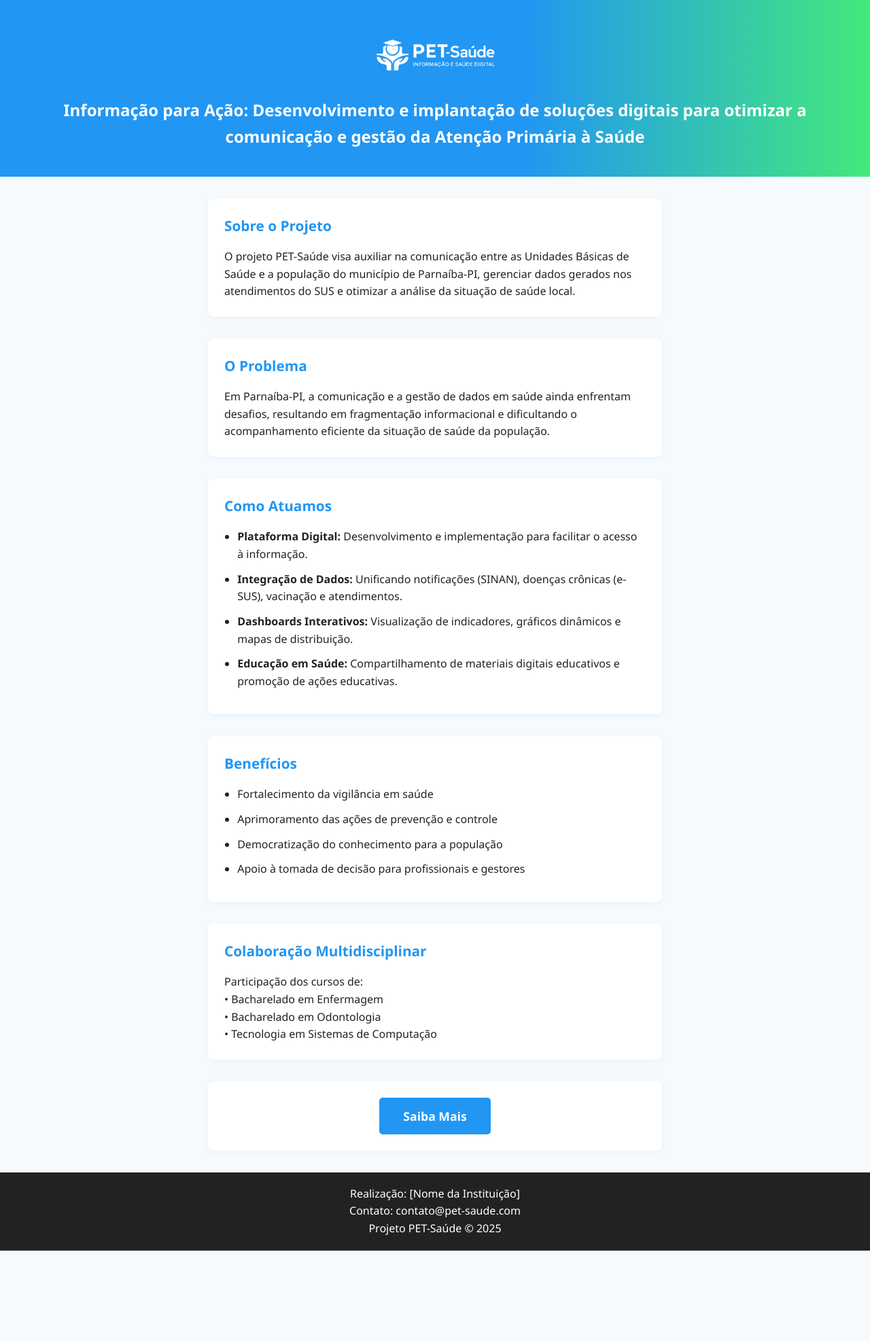
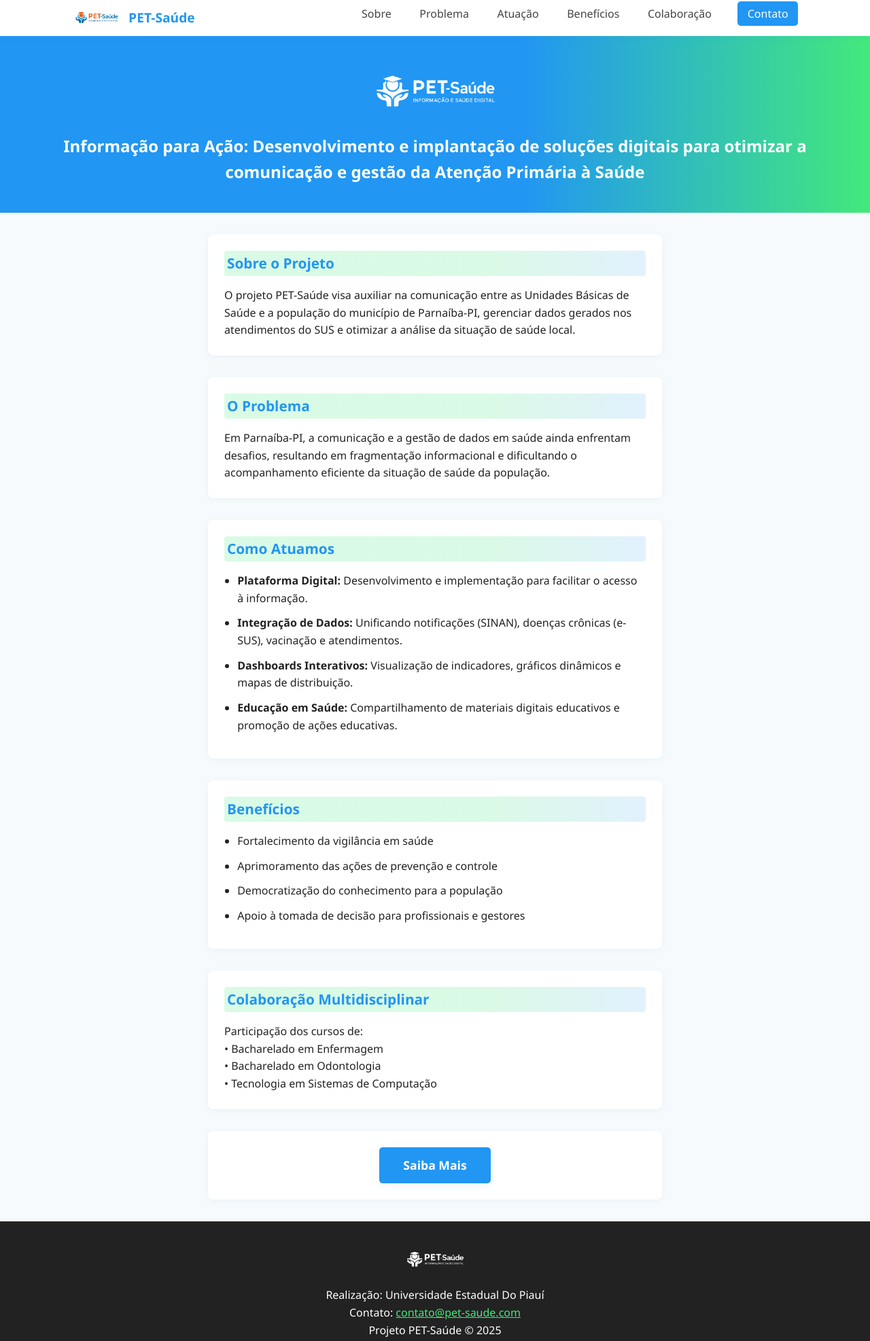
Before and after one commit to Fabricio-Fontenele/Landing-Page-do-PET-Saude, a plain HTML site: page index.html in a window 1280 px wide. Shown: the whole page at 68% size. Before the commit the page ends 1840 px from the top, so only its background shows below. Drawn offline with Linux system fonts and the light colour scheme.

Commit message:
Refactor navigation structure and enhance styling; add smooth scroll and welcome message functionality

```diff
--- a/assets/CSS/style.css
+++ b/assets/CSS/style.css
@@ -1,4 +1,3 @@
-/* Reset básico */
 * {
   margin: 0;
   padding: 0;
@@ -6,7 +5,7 @@
 }
 
 body {
-  font-family: 'Segoe UI', Arial, sans-serif;
+  font-family: "Segoe UI", Arial, sans-serif;
   background: #f7fafc;
   color: #222;
   line-height: 1.6;
@@ -26,6 +25,7 @@ header {
   display: inline-block;
   margin-bottom: 0.7rem;
   filter: brightness(0) invert(1);
+  max-width: 95vw;
 }
 
 h1 {
@@ -75,20 +75,187 @@ li {
   text-decoration: none;
   font-size: 1.1rem;
   font-weight: bold;
-  transition: background 0.2s;
+  transition: background 0.2s, transform 0.2s, box-shadow 0.2s;
+  box-shadow: 0 4px 16px rgba(33, 150, 243, 0.08);
+  cursor: pointer;
 }
 
-.btn:hover {
+.btn:hover,
+.btn.clicked {
   background: #174bbd;
+  transform: scale(0.98);
+  box-shadow: 0 0 0 3px #43e97b66;
 }
 
 footer {
   background: #222;
   color: #fff;
   text-align: center;
-  padding: 1.2rem 0 1.2rem 0;
+  padding: 2rem 0 1.2rem 0;
   font-size: 1rem;
   margin-top: 2rem;
+  position: relative;
+}
+
+.footer-logo {
+  margin-bottom: 1rem;
+  text-align: center;
+}
+
+.footer-logo img {
+  height: 48px;
+  width: auto;
+  display: inline-block;
+  vertical-align: middle;
+  filter: brightness(0) invert(1);
+  transition: filter 0.2s, height 0.2s;
+  max-width: 80vw;
+}
+
+.highlight-title {
+  animation: highlightIn 0.8s cubic-bezier(0.77, 0, 0.18, 1) 1;
+  background: linear-gradient(90deg, #43e97b33 60%, #2196f322 100%);
+  border-radius: 4px;
+  padding: 2px 4px;
+}
+
+@keyframes highlightIn {
+  from {
+    background: transparent;
+    opacity: 0.2;
+    transform: translateY(32px) scale(0.9);
+  }
+  to {
+    background: linear-gradient(90deg, #43e97b33 60%, #2196f322 100%);
+    opacity: 1;
+    transform: translateY(0) scale(1);
+  }
+}
+
+
+.topbar {
+  width: 100%;
+  background: #fff;
+  box-shadow: 0 2px 10px rgba(33, 150, 243, 0.09);
+  position: sticky;
+  top: 0;
+  z-index: 50;
+}
+
+.topbar-container {
+  max-width: 1100px;
+  margin: 0 auto;
+  padding: 0.5rem 1rem;
+  display: flex;
+  align-items: center;
+  justify-content: space-between;
+}
+
+.topbar-logo {
+  display: flex;
+  align-items: center;
+  text-decoration: none;
+  font-weight: bold;
+  font-size: 1.2rem;
+  color: #2196f3;
+  gap: 0.5rem;
+}
+
+.topbar-logo img {
+  height: 36px;
+  width: auto;
+  display: inline-block;
+  vertical-align: middle;
+  margin-right: 0.2rem;
+}
+
+.topbar-links {
+  display: flex;
+  align-items: center;
+  list-style: none;
+  gap: 0.8rem;
+  margin: 0;
+  padding: 0;
+}
+
+.topbar-links li a {
+  color: #444;
+  text-decoration: none;
+  font-weight: 500;
+  padding: 0.45rem 0.9rem;
+  border-radius: 5px;
+  transition: background 0.16s, color 0.16s;
+  font-size: 1rem;
+}
+
+.topbar-links li a:hover,
+.topbar-links li a.active {
+  background: #2196f3;
+  color: #fff;
+}
+
+.topbar-cta {
+  background: #2196f3;
+  color: #fff !important;
+  border-radius: 20px;
+  font-weight: bold;
+  margin-left: 0.7rem;
+  transition: background 0.16s;
+}
+
+.topbar-cta:hover {
+  background: #174bbd;
+}
+
+.topbar-menu {
+  display: none;
+  background: none;
+  border: none;
+  font-size: 2rem;
+  color: #2196f3;
+  cursor: pointer;
+  margin-left: 1rem;
+  padding: 0.2rem 0.5rem;
+}
+
+
+@media (max-width: 860px) {
+  .topbar-container {
+    flex-wrap: wrap;
+    gap: 0.5rem 0;
+  }
+  .topbar-links {
+    gap: 0.4rem;
+  }
+  .topbar-logo span {
+    font-size: 1rem;
+  }
+}
+
+@media (max-width: 700px) {
+  .topbar-container {
+    flex-direction: row;
+    align-items: center;
+  }
+  .topbar-links {
+    position: absolute;
+    top: 56px;
+    left: 0;
+    width: 100%;
+    flex-direction: column;
+    background: #fff;
+    box-shadow: 0 4px 16px rgba(33, 150, 243, 0.1);
+    display: none;
+    padding: 1rem 0 1rem 0;
+    z-index: 99;
+    gap: 0.3rem;
+  }
+  .topbar-links.show {
+    display: flex;
+  }
+  .topbar-menu {
+    display: block;
+  }
 }
 
 @media (max-width: 600px) {
@@ -105,4 +272,19 @@ footer {
     padding: 1rem;
     margin-bottom: 1rem;
   }
+  .logo img {
+    height: 64px;
+  }
+  .footer-logo img {
+    height: 32px;
+  }
+  .topbar-logo img {
+    height: 28px;
+  }
+  .topbar-logo span {
+    font-size: 0.93rem;
+  }
+  .topbar-links {
+    top: 48px;
+  }
 }
--- /dev/null
+++ b/assets/JS/main.js
@@ -0,0 +1,44 @@
+document.addEventListener("DOMContentLoaded", function () {
+  const btn = document.querySelector(".btn");
+  const sobre = document.querySelector(".sobre");
+  if (btn && sobre) {
+    btn.addEventListener("click", function (e) {
+      e.preventDefault();
+      sobre.scrollIntoView({ behavior: "smooth" });
+      btn.classList.add("clicked");
+      setTimeout(() => btn.classList.remove("clicked"), 400);
+    });
+  }
+
+  const welcome = document.createElement("div");
+  welcome.innerText = "Bem-vindo(a) ao PET-Saúde!";
+  welcome.style.position = "fixed";
+  welcome.style.top = "20px";
+  welcome.style.left = "50%";
+  welcome.style.transform = "translateX(-50%)";
+  welcome.style.background = "#2196f3";
+  welcome.style.color = "#fff";
+  welcome.style.padding = "0.7rem 1.6rem";
+  welcome.style.borderRadius = "20px";
+  welcome.style.boxShadow = "0 2px 12px rgba(33,150,243,0.12)";
+  welcome.style.fontWeight = "bold";
+  welcome.style.zIndex = "999";
+  welcome.style.fontFamily = "inherit";
+  document.body.appendChild(welcome);
+  setTimeout(() => {
+    welcome.style.opacity = "0";
+    setTimeout(() => welcome.remove(), 600);
+  }, 2000);
+
+  const observer = new IntersectionObserver(
+    (entries) => {
+      entries.forEach((e) => {
+        if (e.isIntersecting) {
+          e.target.classList.add("highlight-title");
+        }
+      });
+    },
+    { threshold: 0.5 }
+  );
+  document.querySelectorAll("section h2").forEach((h2) => observer.observe(h2));
+});
--- a/index.html
+++ b/index.html
@@ -4,13 +4,37 @@
     <meta charset="UTF-8" />
     <meta name="viewport" content="width=device-width, initial-scale=1.0" />
     <title>PET-Saúde</title>
-
     <link rel="stylesheet" href="assets/CSS/style.css" />
   </head>
   <body>
-    <header>
+    <nav class="topbar" role="navigation" aria-label="Menu principal">
+      <div class="topbar-container">
+        <a href="#" class="topbar-logo" title="Início PET-Saúde">
+          <img
+            src="assets/IMG/logo.png"
+            alt="PET-Saúde: Início"
+            onerror="this.style.display='none';this.parentElement.insertAdjacentHTML('beforeend','<span class=\'logo-placeholder\'>PET-Saúde</span>')"
+          />
+          <span>PET-Saúde</span>
+        </a>
+        <ul class="topbar-links">
+          <li><a href="#sobre">Sobre</a></li>
+          <li><a href="#problema">Problema</a></li>
+          <li><a href="#atuacao">Atuação</a></li>
+          <li><a href="#beneficios">Benefícios</a></li>
+          <li><a href="#colaboracao">Colaboração</a></li>
+          <li><a href="#contato" class="topbar-cta">Contato</a></li>
+        </ul>
+        <button class="topbar-menu" aria-label="Abrir menu">&#9776;</button>
+      </div>
+    </nav>
+    <header id="inicio">
       <div class="logo">
-        <img src="assets/IMG/logo.png" alt="Logo PET-Saúde" />
+        <img
+          src="assets/IMG/logo.png"
+          alt="Logo principal PET-Saúde"
+          loading="lazy"
+        />
       </div>
       <h1>
         Informação para Ação: Desenvolvimento e implantação de soluções digitais
@@ -18,7 +42,7 @@
       </h1>
     </header>
     <main>
-      <section class="sobre">
+      <section class="sobre" id="sobre">
         <h2>Sobre o Projeto</h2>
         <p>
           O projeto PET-Saúde visa auxiliar na comunicação entre as Unidades
@@ -27,7 +51,7 @@
           de saúde local.
         </p>
       </section>
-      <section class="problema">
+      <section class="problema" id="problema">
         <h2>O Problema</h2>
         <p>
           Em Parnaíba-PI, a comunicação e a gestão de dados em saúde ainda
@@ -36,7 +60,7 @@
           população.
         </p>
       </section>
-      <section class="atuacao">
+      <section class="atuacao" id="atuacao">
         <h2>Como Atuamos</h2>
         <ul>
           <li>
@@ -57,7 +81,7 @@
           </li>
         </ul>
       </section>
-      <section class="beneficios">
+      <section class="beneficios" id="beneficios">
         <h2>Benefícios</h2>
         <ul>
           <li>Fortalecimento da vigilância em saúde</li>
@@ -66,7 +90,7 @@
           <li>Apoio à tomada de decisão para profissionais e gestores</li>
         </ul>
       </section>
-      <section class="colaboracao">
+      <section class="colaboracao" id="colaboracao">
         <h2>Colaboração Multidisciplinar</h2>
         <p>
           Participação dos cursos de:<br />
@@ -75,14 +99,36 @@
           • Tecnologia em Sistemas de Computação
         </p>
       </section>
-      <section class="cta">
-        <a href="#" class="btn">Saiba Mais</a>
+      <section class="cta" id="contato">
+        <a href="mailto:contato@pet-saude.com" class="btn">Saiba Mais</a>
       </section>
     </main>
     <footer>
-      <div>Realização: [Nome da Instituição]</div>
-      <div>Contato: contato@pet-saude.com</div>
+      <div class="footer-logo">
+        <img
+          src="assets/IMG/logo.png"
+          alt="Logo PET-Saúde no rodapé"
+          loading="lazy"
+        />
+      </div>
+      <div>Realização: Universidade Estadual Do Piauí</div>
+      <div>
+        Contato:
+        <a href="mailto:contato@pet-saude.com" style="color: #43e97b"
+          >contato@pet-saude.com</a
+        >
+      </div>
       <div>Projeto PET-Saúde &copy; 2025</div>
     </footer>
+    <script src="assets/JS/main.js"></script>
+    <script>
+      document.querySelector(".topbar-menu").onclick = function () {
+        document.querySelector(".topbar-links").classList.toggle("show");
+      };
+      document.querySelectorAll(".topbar-links a").forEach((link) => {
+        link.onclick = () =>
+          document.querySelector(".topbar-links").classList.remove("show");
+      });
+    </script>
   </body>
 </html>
```
